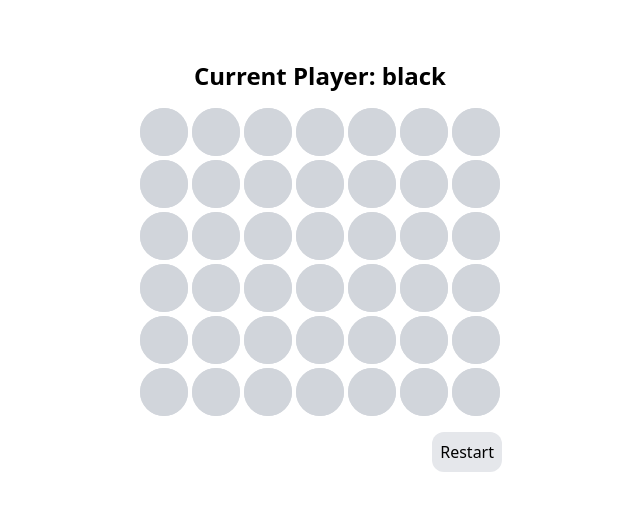
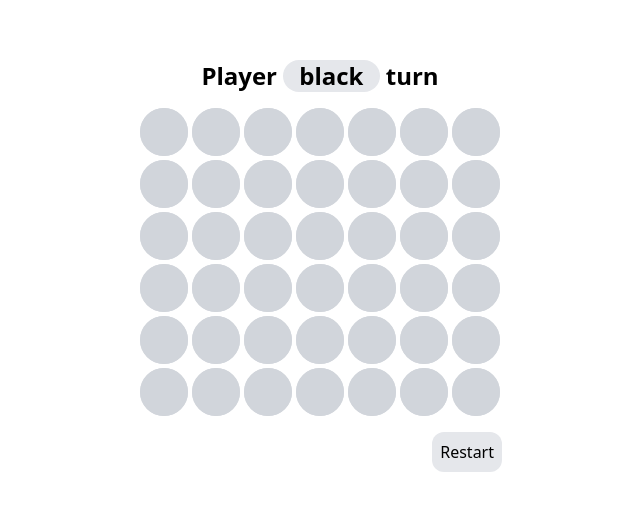
Before and after one commit to Dimirolz/connect-4-test, a React app: page / in a window 1280 px wide. Shown: the part 134-644 px from the top of the page, without its empty margins (320-960 px from the left). Built offline with nearby package versions, Linux system fonts and the light colour scheme; the HTML template or start-up script is replaced by a standard one.

Commit message:
feat: header styling

```diff
--- a/src/components/BoardHeader.tsx
+++ b/src/components/BoardHeader.tsx
@@ -1,13 +1,42 @@
 import {useAppSelector} from '../hooks/store'
+import {cn} from '../utils'
 
 export default function BoardHeader() {
 	const currentPlayer = useAppSelector((state) => state.board.player)
 	const isWin = useAppSelector((state) => state.board.isWin)
 	const isDraw = useAppSelector((state) => state.board.isDraw)
 
-	return (
-		<h1 className="mb-4 text-2xl font-bold">
-			{isDraw ? 'Draw' : isWin ? `Winner: ${currentPlayer}` : `Current Player: ${currentPlayer}`}
-		</h1>
-	)
+	const renderStatusMessage = () => {
+		if (isDraw) {
+			return 'Draw'
+		}
+
+		if (isWin) {
+			return (
+				<>
+					Winner:{' '}
+					<span
+						className={cn('font-bold', currentPlayer === 'black' ? 'text-black' : 'text-red-500')}>
+						{currentPlayer}
+					</span>
+				</>
+			)
+		}
+
+		return (
+			<>
+				Player{' '}
+				<span
+					className={cn(
+						'inline-flex min-w-[92px] justify-center rounded-full bg-gray-200 px-4 align-bottom font-bold',
+						currentPlayer === 'black' ? 'text-black' : 'text-red-500',
+					)}>
+					{currentPlayer}
+				</span>{' '}
+				turn
+			</>
+		)
+	}
+
+	return <h1 className="mb-4 text-2xl font-bold">{renderStatusMessage()}</h1>
 }
```
